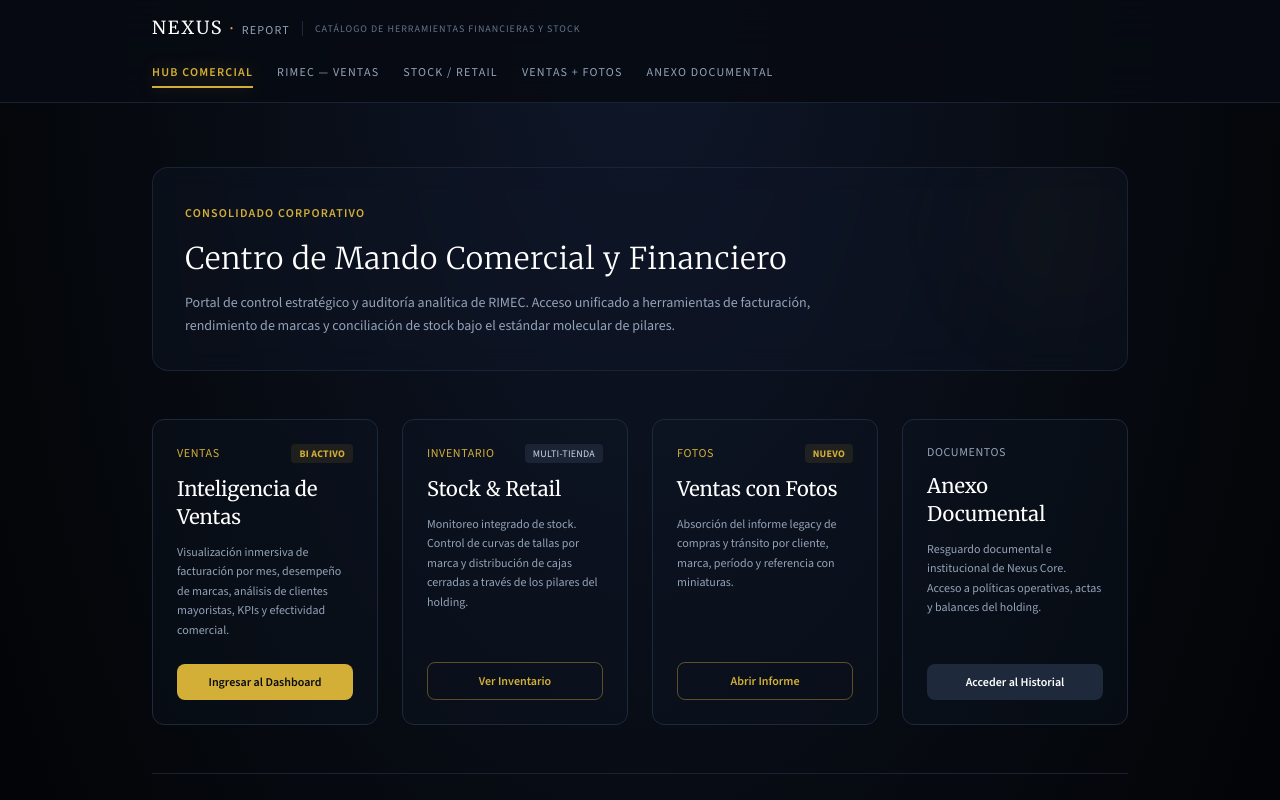
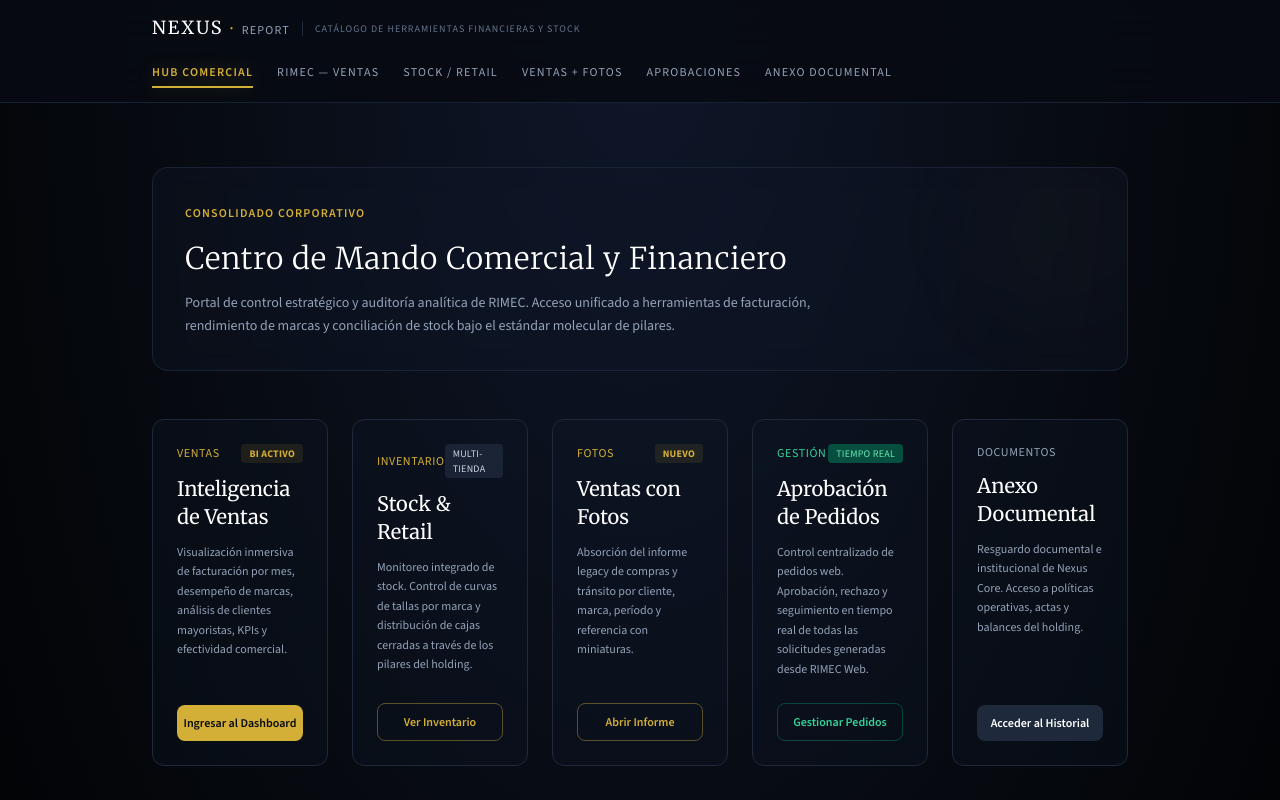
Before and after one commit to segoviaranonis-dev/report, a Next.js app: page / in a window 1280 px wide. Shown: the top 800 px of the page. Built offline with nearby package versions, Linux system fonts and the light colour scheme; no server answers.

Commit message:
Merge: Integrar Ventas Fotos y Aprobaciones en Report
Módulos integrados:
- ventas-fotos: Absorción de info_ventas_fotos legacy
- aprobaciones: Gestión de pedidos RIMEC Web

Portada ahora tiene 5 cards (incluye ambos módulos)
Header y navegación actualizados con ambos enlaces

```diff
--- a/src/app/page.tsx
+++ b/src/app/page.tsx
@@ -36,7 +36,7 @@
         </section>
 
         {/* Grid de Cards ejecutivas */}
-        <section className="grid gap-6 md:grid-cols-2 lg:grid-cols-4">
+        <section className="grid gap-6 md:grid-cols-2 lg:grid-cols-5">
           {/* Card 1: Inteligencia de Ventas */}
           <div className="group flex flex-col justify-between rounded-xl border border-slate-800 bg-[#0f172a]/30 p-6 transition-all duration-300 hover:border-[#D4AF37]/40 hover:bg-[#0f172a]/60">
             <div className="space-y-3">
@@ -117,7 +117,34 @@
             </Link>
           </div>
 
-          {/* Card 4: Anexo Documental */}
+          {/* Card 4: Aprobación de Pedidos */}
+          <div className="group flex flex-col justify-between rounded-xl border border-slate-800 bg-[#0f172a]/30 p-6 transition-all duration-300 hover:border-emerald-700 hover:bg-[#0f172a]/60">
+            <div className="space-y-3">
+              <div className="flex items-center justify-between">
+                <span className="text-xs uppercase tracking-wider text-emerald-400">
+                  Gestión
+                </span>
+                <span className="text-[10px] bg-emerald-800/80 text-emerald-300 px-2 py-0.5 rounded font-medium uppercase tracking-wide">
+                  Tiempo Real
+                </span>
+              </div>
+              <h3 className="font-serif text-xl text-white font-medium">
+                Aprobación de Pedidos
+              </h3>
+              <p className="text-xs leading-relaxed text-[#94a3b8]">
+                Control centralizado de pedidos web. Aprobación, rechazo y seguimiento en tiempo real
+                de todas las solicitudes generadas desde RIMEC Web.
+              </p>
+            </div>
+            <Link
+              href="/aprobaciones"
+              className="mt-6 inline-flex w-full justify-center items-center rounded-lg border border-emerald-600/40 py-2.5 text-xs font-semibold text-emerald-400 hover:bg-emerald-600/10 transition-colors duration-300"
+            >
+              Gestionar Pedidos
+            </Link>
+          </div>
+
+          {/* Card 5: Anexo Documental */}
           <div className="group flex flex-col justify-between rounded-xl border border-slate-800 bg-[#0f172a]/30 p-6 transition-all duration-300 hover:border-slate-700 hover:bg-[#0f172a]/60">
             <div className="space-y-3">
               <div className="flex items-center justify-between">
--- a/src/components/report/NexusGlobalHeader.tsx
+++ b/src/components/report/NexusGlobalHeader.tsx
@@ -1,6 +1,6 @@
 import Link from "next/link";
 
-export type NexusNavKey = "home" | "rimec" | "retail" | "ventas-fotos" | "informes";
+export type NexusNavKey = "home" | "rimec" | "retail" | "ventas-fotos" | "aprobaciones" | "informes";
 
 const baseLink = "text-xs tracking-widest uppercase text-slate-400 hover:text-[#D4AF37] hover:border-[#D4AF37]/50 transition-all duration-300 py-1.5 border-b-2 border-transparent";
 const activeLink = "text-xs tracking-widest uppercase text-[#D4AF37] font-semibold py-1.5 border-b-2 border-[#D4AF37] drop-shadow-[0_0_8px_rgba(212,175,55,0.3)]";
@@ -39,6 +39,9 @@
           <Link href="/ventas-fotos" className={active === "ventas-fotos" ? activeLink : baseLink}>
             Ventas + Fotos
           </Link>
+          <Link href="/aprobaciones" className={active === "aprobaciones" ? activeLink : baseLink}>
+            Aprobaciones
+          </Link>
           <Link href="/informes" className={active === "informes" ? activeLink : baseLink}>
             Anexo Documental
           </Link>
--- a/src/components/report/ReportAppNav.tsx
+++ b/src/components/report/ReportAppNav.tsx
@@ -1,6 +1,6 @@
 import Link from "next/link";
 
-export type ReportNavKey = "home" | "rimec" | "retail" | "ventas-fotos" | "informes";
+export type ReportNavKey = "home" | "rimec" | "retail" | "ventas-fotos" | "aprobaciones" | "informes";
 
 const base = "underline decoration-report-paper/40 underline-offset-4 hover:opacity-90";
 const active = "font-semibold underline decoration-report-paper underline-offset-4";
@@ -31,6 +31,9 @@
           <Link href="/ventas-fotos" className={active === "ventas-fotos" ? active : base}>
             Ventas + fotos
           </Link>
+          <Link href="/aprobaciones" className={active === "aprobaciones" ? active : base}>
+            Aprobaciones
+          </Link>
           <Link href="/informes" className={active === "informes" ? active : base}>
             Anexo documental
           </Link>
--- a/src/lib/rimec/cliente-jerarquia-query.ts
+++ b/src/lib/rimec/cliente-jerarquia-query.ts
@@ -27,7 +27,7 @@
 JOIN tipo_v2 t ON v.id_tipo = t.id_tipo
 JOIN marca_v2 m ON v.id_marca = m.id_marca
 JOIN cliente_v2 c ON v.id_cliente = c.id_cliente
-JOIN vendedor_v2 ven ON v.id_vendedor = ven.id_vendedor
+JOIN vendedor_v2_deprecated ven ON v.id_vendedor = ven.id_vendedor
 LEFT JOIN cliente_cadena_v2 cc ON v.id_cliente = cc.id_cliente
 LEFT JOIN cadena_v2 cad ON cc.id_cadena = cad.id_cadena
 `.trim();
--- a/src/modules/sales-report/constants.ts
+++ b/src/modules/sales-report/constants.ts
@@ -45,7 +45,7 @@
   "tipo_v2",
   "marca_v2",
   "cliente_v2",
-  "vendedor_v2",
+  "vendedor_v2_deprecated",
   "categoria_v2",
   "cliente_cadena_v2",
   "cadena_v2",
@@ -57,7 +57,7 @@
   "tipo_v2",
   "marca_v2",
   "cliente_v2",
-  "vendedor_v2",
+  "vendedor_v2_deprecated",
   "categoria_v2",
   "cliente_cadena_v2",
   "cadena_v2",
```
Also changed, not shown: src/app/retail/components/RetailStockBoard.tsx (+29 -21 lines).
